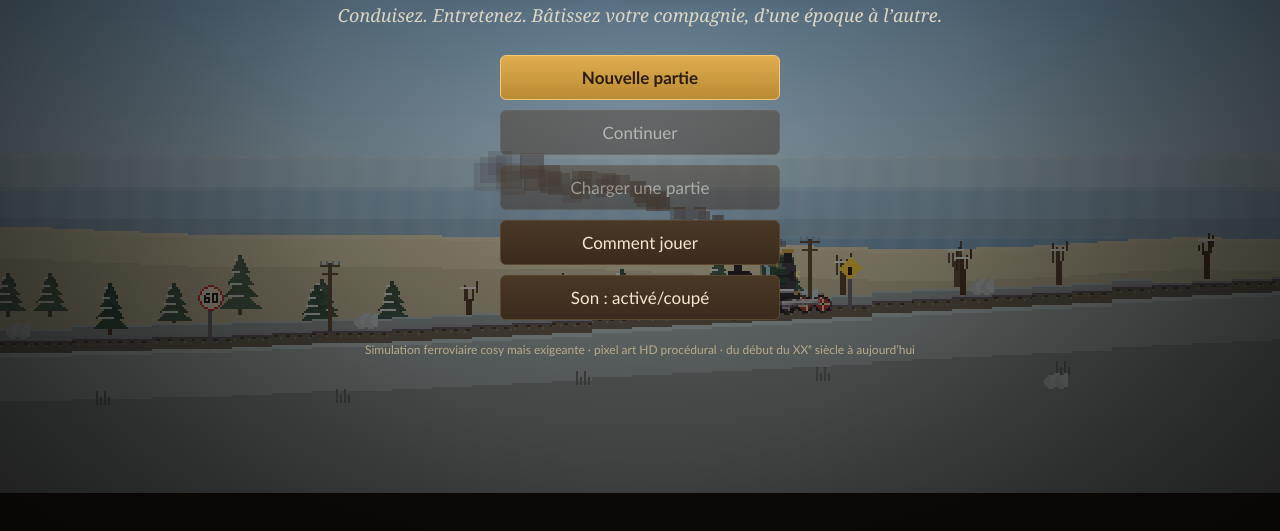
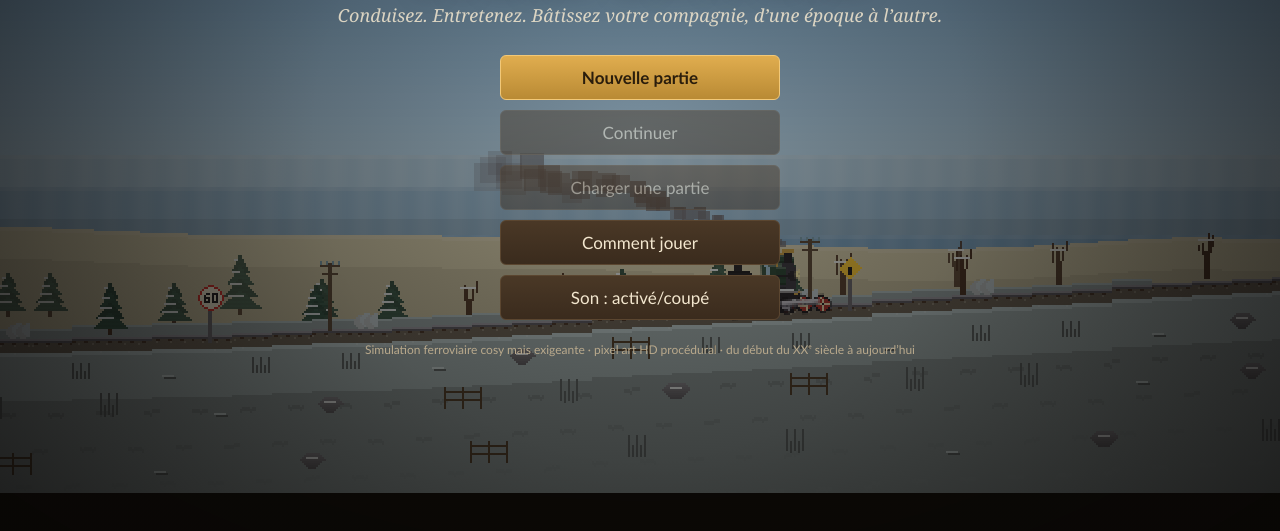
Before and after one commit to tanguylavignotte9-coder/Train-Entrain, a website with bundled scripts: page static/index.html in a window 1280 px wide. Shown: the part 267-798 px from the top of the page. Built offline with nearby package versions, Linux system fonts and the light colour scheme; animation ran at ten frames a second; files whose address does not match are found by name.

Commit message:
Décor plus riche, couleurs lissées, tests de robustesse numérique

```diff
--- a/src/render/scene.ts
+++ b/src/render/scene.ts
@@ -16,7 +16,7 @@ const FRONT_X = 400;
 const TRACK_Y = 268;
 const VEX = 3.2; // exagération verticale du relief
 
-interface Layer { p: number; base: number; amp: number; off: number; haze: number; trees: number; arr?: Float32Array; bio?: Uint8Array }
+interface Layer { p: number; base: number; amp: number; off: number; haze: number; trees: number; arr?: Float32Array; bio?: Uint8Array; col?: Float32Array }
 const LAYERS: Layer[] = [
   { p: 0.035, base: 176, amp: 0.34, off: 17, haze: 0.8, trees: 0 },
   { p: 0.08, base: 192, amp: 0.34, off: 10, haze: 0.62, trees: 0 },
@@ -53,7 +53,7 @@ export class SceneRenderer {
     this.trip = trip; this.world = world; this.route = trip.route; this.particles = [];
     const d = dateOf(trip.g.state.startYear, trip.g.state.day);
     this.season = seasonOf(d.doy);
-    for (const L of LAYERS) { L.arr = undefined; L.bio = undefined; }
+    for (const L of LAYERS) { L.arr = undefined; L.bio = undefined; L.col = undefined; }
     this.buildLayers(); this.buildObjects();
   }
 
@@ -79,6 +79,12 @@ export class SceneRenderer {
         L.arr[i] = sea ? base : base + (fbm(nz, (S_MIN + i * SAMPLE) / (900 - li * 150), li * 9.3, 3) * 0.5 + 0.5) * DETAIL[li] * (0.55 + Math.min(1, Math.max(0, base) / 250) * 0.6);
         L.bio![i] = biomeAt(w, x, y);
       }
+      // couleurs lissées (évite les ruptures nettes aux changements de biome)
+      const raw = new Float32Array(n * 3);
+      for (let i = 0; i < n; i++) { const c = this.biomeColor(L.bio![i], L.arr[i], this.season); raw[i * 3] = c[0]; raw[i * 3 + 1] = c[1]; raw[i * 3 + 2] = c[2]; }
+      L.col = new Float32Array(n * 3);
+      const R = 3;
+      for (let i = 0; i < n; i++) { let a = 0, b = 0, cc = 0, k = 0; for (let j = Math.max(0, i - R); j <= Math.min(n - 1, i + R); j++) { a += raw[j * 3]; b += raw[j * 3 + 1]; cc += raw[j * 3 + 2]; k++; } L.col[i * 3] = a / k; L.col[i * 3 + 1] = b / k; L.col[i * 3 + 2] = cc / k; }
     }
   }
 
@@ -231,8 +237,8 @@ export class SceneRenderer {
         const b = L.bio![Math.round(clamp(fi, 0, L.arr.length - 1))];
         const sea = b === Biome.Ocean;
         const y = Math.round(L.base - ((sea ? seaH : h) - this.elevCam) * L.amp);
-        const col0 = this.biomeColor(b, h + this.elevCam * 0, this.season);
-        let col = mix(col0, hazeCol, haze);
+        const c3 = L.col!; const col0: RGB = [lerp(c3[i0 * 3], c3[i0 * 3 + 3], t), lerp(c3[i0 * 3 + 1], c3[i0 * 3 + 4], t), lerp(c3[i0 * 3 + 2], c3[i0 * 3 + 5], t)];
+        let col = sea ? mix(this.biomeColor(Biome.Ocean, 0, this.season), hazeCol, haze) : mix(col0, hazeCol, haze);
         if (sea) { const sh = 0.5 + 0.5 * Math.sin(x * 0.4 + this.t * 2 + li); col = mix(col, [255, 255, 255], sh * 0.08); }
         const yy = clamp(y, -4, VH);
         c.fillStyle = css(shade(col, 1.12)); c.fillRect(x, yy, 1, 2);
@@ -322,6 +328,7 @@ export class SceneRenderer {
         c.fillStyle = css(shade(col, 1.05)); c.fillRect(x, gy, 1, 2);
         c.fillStyle = css(shade(col, 0.88)); c.fillRect(x, gy + 2, 1, 22);
         c.fillStyle = css(shade(col, 0.74)); c.fillRect(x, gy + 24, 1, VH);
+        for (let k = 0; k < 4; k++) { const yy = gy + 30 + k * 18 + ((x * 13 + k * 7) % 5 === 0 ? 1 : 0); if (((x >> 3) + k) % 3 === 0) { c.fillStyle = css(shade(col, 0.66 + k * 0.03)); c.fillRect(x, yy, 1, 2); } }
         // déblai : talus derrière la voie
         if (ground > 3) { const hh = Math.round(clamp(ground * 0.9, 0, 26)); c.fillStyle = css(shade(col, 0.8)); c.fillRect(x, y - hh, 1, hh); c.fillStyle = css(shade(col, 0.95)); c.fillRect(x, y - hh, 1, 1); }
         if (((x + (this.sFront / MPP | 0)) * 2654435761 >>> 0) % 23 === 0) { c.fillStyle = css(shade(col, 1.2)); c.fillRect(x, gy, 1, 1); }
@@ -615,15 +622,25 @@ export class SceneRenderer {
 
   private drawForeground() {
     const c = this.c, r = this.route;
-    const p = 1.5;
-    // herbes et clôture
-    for (let s0 = Math.floor((this.sFront - FRONT_X * MPP / p) / 20) * 20; s0 < this.sFront + (VW - FRONT_X) * MPP / p + 20; s0 += 20) {
-      const gi = Math.round(clamp(s0, 0, r.length) / 10); if (r.tunnel[gi]) continue;
-      const x = FRONT_X + (s0 - this.sFront) * p / MPP;
-      const y = this.yOf(s0) + 36 + (s0 % 3) * 2;
-      const hsh = (Math.abs(s0) * 2654435761 >>> 0);
-      if (hsh % 5 < 3) { const col = this.biomeColor(this.groundBiome(clamp(s0, 0, r.length)), 0, this.season); c.fillStyle = css(shade(col, 0.55)); for (let k = 0; k < 4; k++) c.fillRect(Math.round(x + k * 2), Math.round(y - (k % 2 ? 4 : 7)), 1, k % 2 ? 4 : 7); }
-      if (hsh % 17 === 0) { const pr = P.tree('bush', hsh % 4, this.season, 12); c.drawImage(pr.canvas, Math.round(x - 6), Math.round(y + 6 - 12)); }
+    const planes = [{ p: 1.25, dy: 22 }, { p: 1.6, dy: 44 }, { p: 2.2, dy: 74 }];
+    for (const pl of planes) {
+      const step = 18;
+      const s0a = Math.floor((this.sFront - FRONT_X * MPP / pl.p) / step) * step;
+      for (let s0 = s0a; s0 < this.sFront + (VW - FRONT_X) * MPP / pl.p + step; s0 += step) {
+        const gi = Math.round(clamp(s0, 0, r.length) / 10); if (r.tunnel[gi] || r.bridge[gi]) continue;
+        const x = FRONT_X + (s0 - this.sFront) * pl.p / MPP;
+        const y = this.yOf(clamp(s0, 0, r.length)) + pl.dy;
+        const hsh = (Math.abs(Math.round(s0 * 7 + pl.dy)) * 2654435761 >>> 0);
+        const col = this.biomeColor(this.groundBiome(clamp(s0, 0, r.length)), 0, this.season);
+        const dark = css(shade(col, 0.5)), light = css(shade(col, 1.25));
+        const kind = hsh % 10;
+        if (kind < 4) { c.fillStyle = dark; for (let k = 0; k < 5; k++) c.fillRect(Math.round(x + k * 2), Math.round(y - (k % 2 ? 4 : 8) * (pl.p > 1.5 ? 1.4 : 1)), 1, Math.round((k % 2 ? 4 : 8) * (pl.p > 1.5 ? 1.4 : 1))); }
+        else if (kind < 5) { c.fillStyle = css(mix(hex('#5a4630'), [0, 0, 0], 0.1)); for (let k = 0; k < 3; k++) c.fillRect(Math.round(x + k * 9), Math.round(y - 10), 1, 11); c.fillRect(Math.round(x), Math.round(y - 8), 19, 1); c.fillRect(Math.round(x), Math.round(y - 4), 19, 1); }
+        else if (kind < 6) { const pr = P.tree('bush', hsh % 4, this.season, 12); c.drawImage(pr.canvas, Math.round(x - 6), Math.round(y - 11)); }
+        else if (kind < 7 && this.season !== 'hiver') { const fc = this.season === 'automne' ? ['#d9a032', '#b8452c'] : ['#f2e66a', '#e87aa0', '#ffffff']; for (let k = 0; k < 4; k++) { c.fillStyle = fc[(hsh + k) % fc.length]; c.fillRect(Math.round(x + k * 3), Math.round(y - 3 - (k % 2) * 2), 1, 1); c.fillStyle = dark; c.fillRect(Math.round(x + k * 3), Math.round(y - 2 - (k % 2) * 2), 1, 2 + (k % 2) * 2); } }
+        else if (kind < 8) { const pr = P.rock(hsh % 4, this.season === 'hiver'); c.drawImage(pr.canvas, Math.round(x - 7), Math.round(y - 8)); }
+        else if (kind < 9) { c.fillStyle = light; c.fillRect(Math.round(x), Math.round(y), 6, 1); c.fillStyle = dark; c.fillRect(Math.round(x + 1), Math.round(y + 1), 6, 1); }
+      }
     }
   }
 
--- a/static/style.css
+++ b/static/style.css
@@ -88,7 +88,7 @@ body.driving #toasts { align-items: flex-start; justify-content: flex-start; pad
 .dial .ro { position: absolute; left: 0; right: 0; text-align: center; font-variant-numeric: tabular-nums; }
 .gauges { display: flex; gap: 14px; flex: 1; align-items: flex-end; flex-wrap: wrap; padding-bottom: 4px; }
 .gbox { background: rgba(43,33,22,.9); border: 1px solid var(--line); border-radius: 8px; padding: 6px 9px; min-width: 120px; font-size: 12px; }
-.gbox .lbl { color: var(--dim); display: flex; justify-content: space-between; margin-bottom: 3px; } .gbox .val { color: var(--ink); }
+.gbox .lbl { color: var(--dim); display: flex; justify-content: space-between; gap: 10px; margin-bottom: 3px; } .gbox .val { color: var(--ink); }
 .gbox .bar { height: 11px; } .gbox .bar.thin { height: 7px; }
 .mini-dial { width: 100px; height: 100px; } .mini-dial svg { width: 100%; height: 100%; }
 .levers { display: flex; gap: 10px; align-items: flex-end; }
```
Also changed, not shown: src/preview.ts (+13 -1 lines), tests/fuzz.test.ts (added, +32 -0 lines).
